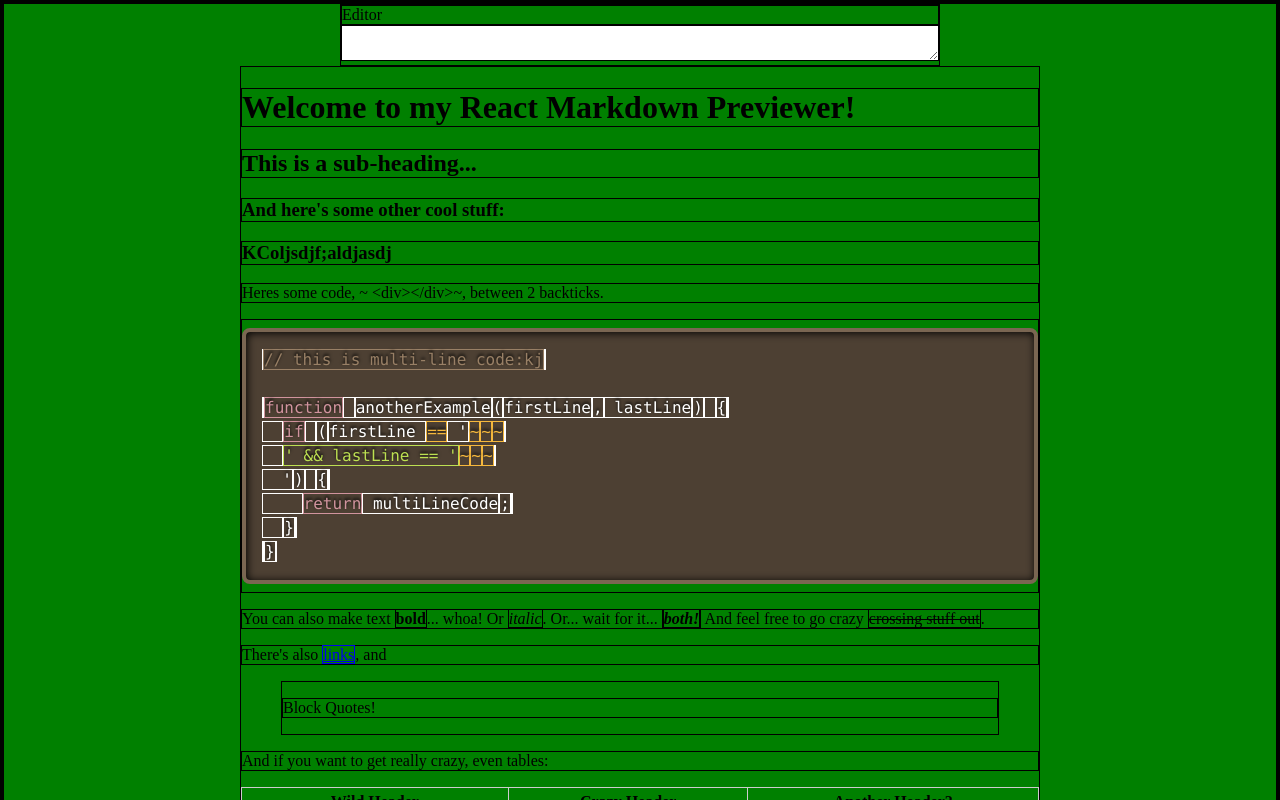
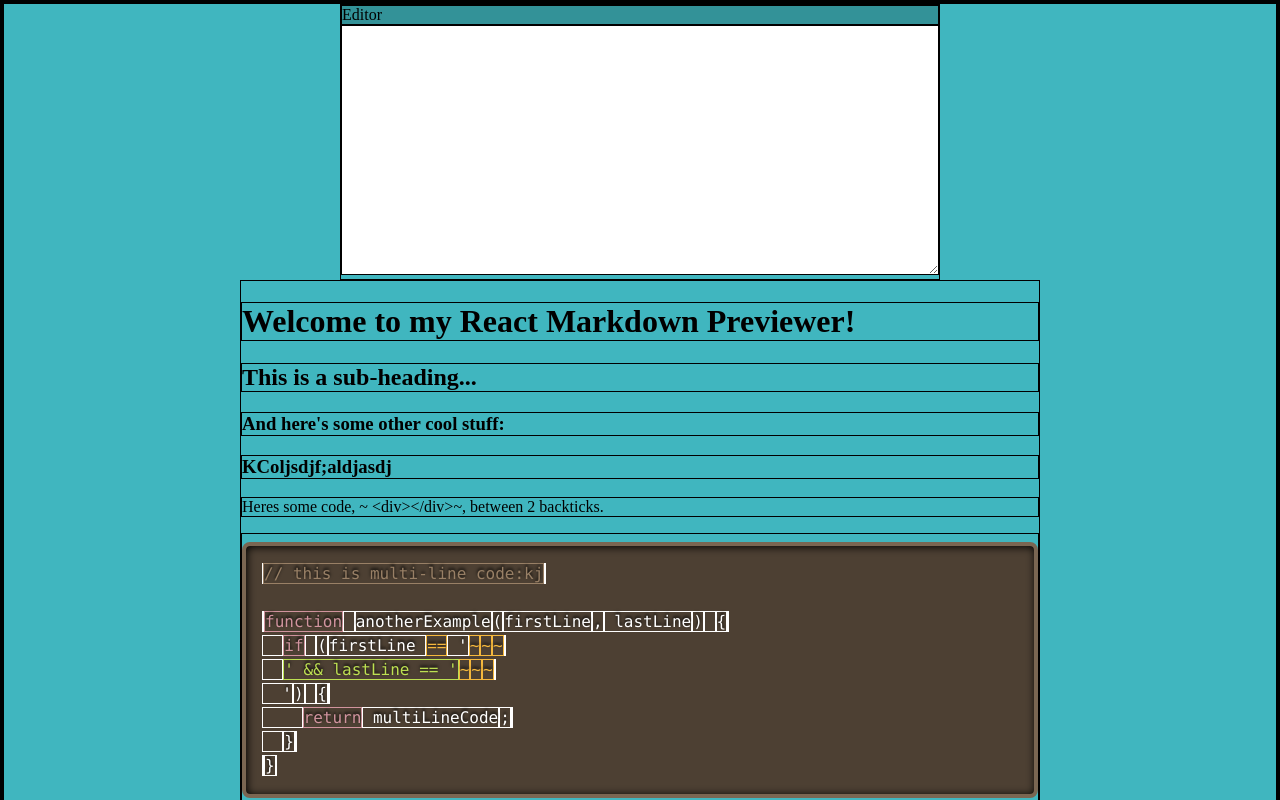
Before and after one commit to errami01/markdown-previewer, a React (Create React App) app: page / in a window 1280 px wide. Shown: the top 800 px of the page. Built offline with nearby package versions, Linux system fonts and the light colour scheme.

Commit message:
Style: add dark and light color

```diff
--- a/src/App.css
+++ b/src/App.css
@@ -4,20 +4,28 @@
 }
 body{
     margin: 0;
+    --light-color: #40b6bf;
+    --dark-color: #339298;
 }
 .App{
     display: flex;
     flex-direction: column;
     align-items: center;
-    background-color: green;
+    background-color: var(--light-color);
     width: 100%
 }
 .editor{
     width: 60%;
     max-width: 600px;
+    height : fit-content;
+
+}
+header{
+    background-color: var(--dark-color);
 }
 textarea{
     width: 100%;
+    height: 250px;
     resize: vertical;
 }
 .preview{
```
